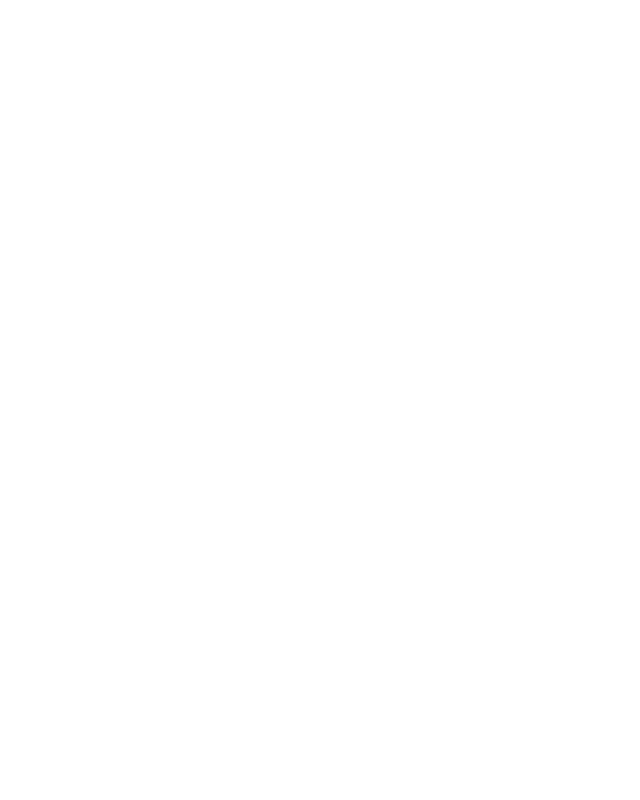
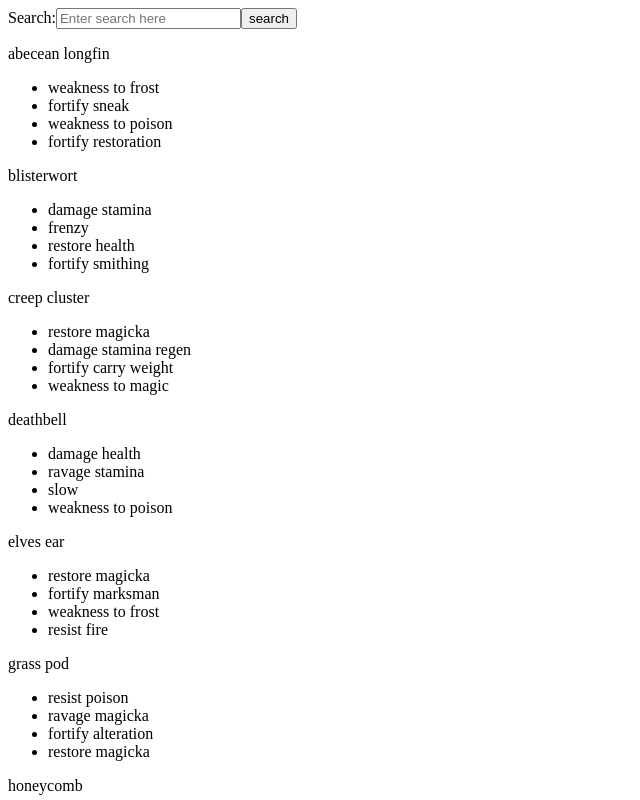
Before and after one commit to siennalind/pestle-and-mortar, a React (Create React App) app: page / in a window 1280 px wide. Shown: the top 800 px of the page, without its empty margins (0-640 px from the left). Built offline with nearby package versions, Linux system fonts and the light colour scheme.

Commit message:
separated data fething

```diff
--- a/src/App.js
+++ b/src/App.js
@@ -1,6 +1,10 @@
+import SearchForm from "./components/Search/SearchForm";
+
 function App() {
   return (
-    <></>
+    <>
+      <SearchForm />
+    </>
   )
 }
 
--- a/src/components/MockData/IngList.js
+++ b/src/components/MockData/IngList.js
@@ -40,3 +40,5 @@
         effects: ['restore stamina', 'fortify sneak', 'lingering damage magicka', 'resist frost']
     },
 ]
+
+export default IngList
--- a/src/components/Search/Ingredients.js
+++ /dev/null
@@ -1,3 +0,0 @@
-function Ingredients() {}
-
-export default Ingredients
--- a/src/components/Search/SearchForm.js
+++ b/src/components/Search/SearchForm.js
@@ -1,7 +1,7 @@
 import { useState } from 'react'
 import SearchResults from './SearchResults'
 
-function SearchForm() {
+function SearchForm () {
     const [userQuery, setUserQuery] = useState('')
 
     const handleSubmit = (e) => {
@@ -16,10 +16,12 @@
     return (
         <section>
             <form onSubmit={handleSubmit}>
-            <label htmlFor="query">Search</label>
-            <input id="query" type="search" onChange={handleChange}
-                placeholder="Enter search term" />
-            <input type="submit" value="Search" />
+                <label htmlFor="query">Search:</label>
+                <input id="query" type="search"
+                 placeholder="Enter search here"
+                 onChange={handleChange} />
+                <input type="submit" value="search" />
+                <SearchResults query={userQuery} />
             </form>
         </section>
     )
--- a/src/components/Search/SearchResults.js
+++ b/src/components/Search/SearchResults.js
@@ -1,22 +1,17 @@
-import { useState } from 'react'
 import IngList from '../MockData/IngList'
 
-function SearchResult (props) {
+function SearchResults (props) {
     let displayResults
-    const [ingredientList, setIngredientList] = useState([])
-    const [loading, setLoading] = useState(true)
-    const [error, setError] = useState(false)
+    const ingredientList = IngList
     const searchQuery = props.query.trim().toLowerCase()
 
-    setIngredientList(IngList)
-
-    const results = ingredientList.filter(ingredient =>
+    const results =
+    ingredientList.filter(ingredient =>
         ingredient.name.includes(searchQuery) ||
-        ingredient.effect.includes(searchQuery)
-    )
+        ingredient.effects.includes(searchQuery))
 
     if (!props.query) {
-        displayResults = (ingredientList.map(ingredient => {
+        displayResults = (ingredientList.map(ingredient => (
             <article>
                 <p>{ingredient.name}</p>
                 <ul>
@@ -26,7 +21,7 @@
                 <li>{ingredient.effects[3]}</li>
                 </ul>
             </article>
-        }))
+        )))
     } else if (results.length > 0) {
         displayResults = (results.map(ingredient => (
             <article>
@@ -45,10 +40,11 @@
 
     return (
         <section>
-            {loading && <p>Loading</p>}
-            {error && <p>There was an error, please try again later</p>}
+        {/* {loading && <p>Loading</p>}
+        {error && <p>There was an error, please try again later.</p>} */}
+        {ingredientList && <div>{displayResults}</div>}
         </section>
     )
 }
 
-export default SearchResult
+export default SearchResults
```
Also changed, not shown: src/components/Search/fetchData.js (added, +22 -0 lines). Lines whose indentation alone changed are shown as unchanged.
